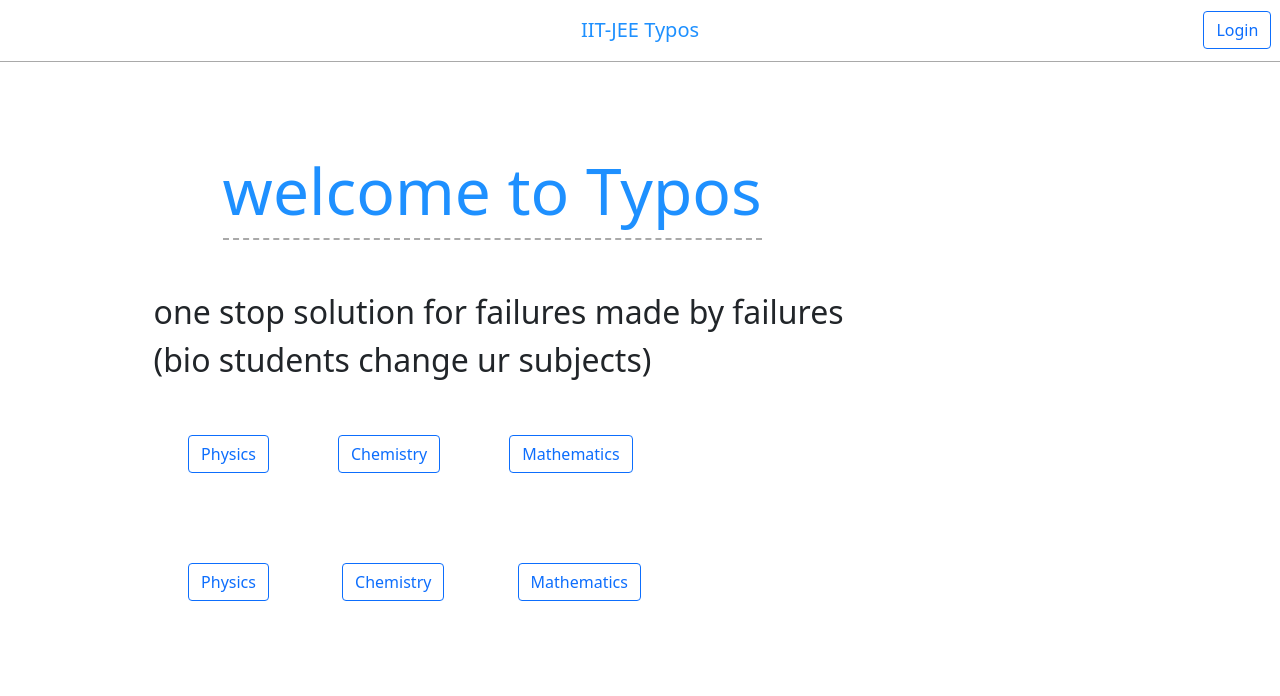
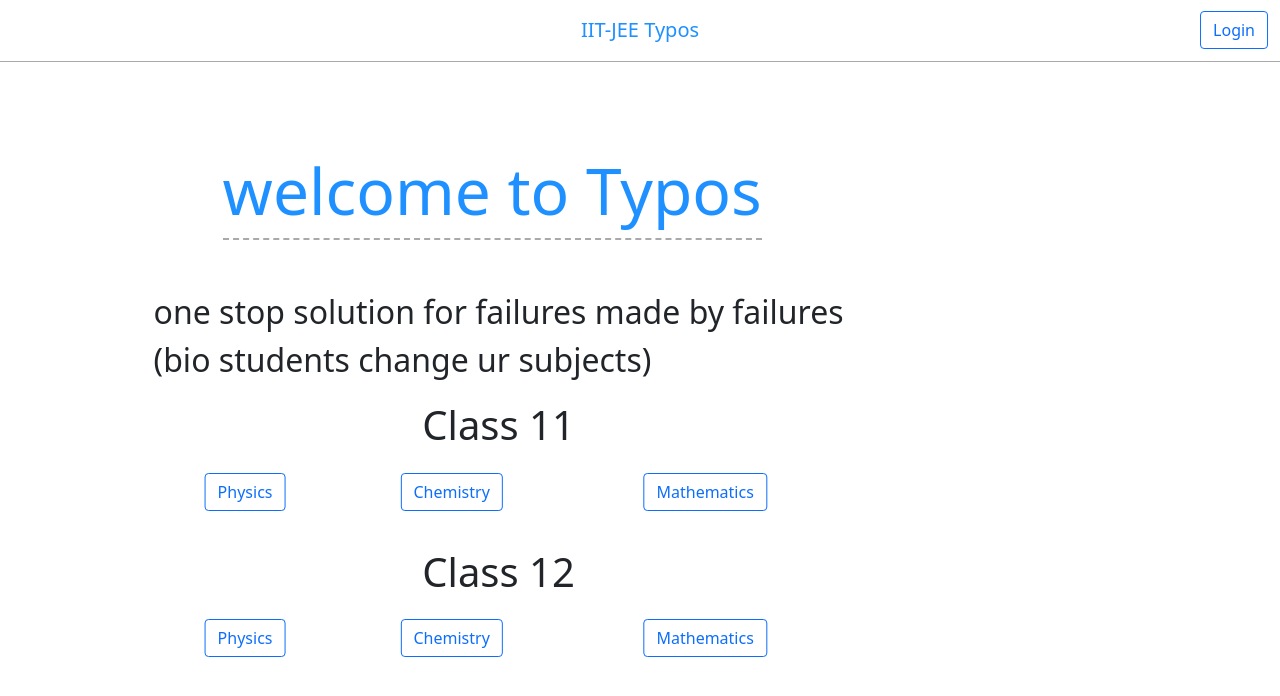
Before and after one commit to RachitKumar205/cloud_brochure, a Django app: page / in a window 1280 px wide. Shown: the top 696 px of the page. Run offline with Django 3.2, Linux system fonts and the light colour scheme; lists and menus that the app fills with data are empty.

Commit message:
more changes

```diff
--- a/brochure/static/brochure/styles.css
+++ b/brochure/static/brochure/styles.css
@@ -4,13 +4,17 @@ form:hover{
 
 button:hover{
     box-shadow: 0 0px 0px 0 dodgerblue, 0 2px 10px 0 dodgerblue;
+
 }
+
 
 button{
     margin-left: 5%;
     margin-top: 5%;
     margin-bottom: 5%;
     margin-right: 5%;
+    margin-left: 50%;
+    transform: translateX(-50%);
 }
 
 .card{
--- a/brochure/templates/brochure/index.html
+++ b/brochure/templates/brochure/index.html
@@ -5,19 +5,29 @@
     <div class="hero" style="text-align: left; margin-left: 10%">
       <h1 style="color: dodgerblue; font-size: 64px;">welcome to Typos</h1>
     </div>
-    <p style="font-size: 32px; width: 100%; margin-top: 7%;" >
+    <p style="font-size: 32px; width: 100%; margin-top: 7%;">
       one stop solution for failures made by failures <br> (bio students change ur subjects)
     </p>
-    <form class="d-flex hero-flex" style="background-color: white; border-radius: 5px; ">
-      <button type="button" class="btn btn-outline-primary" >Physics</button>
-      <button type="button" class="btn btn-outline-primary" >Chemistry</button>
-      <button type="button" class="btn btn-outline-primary" >Mathematics</button>
+    <form class="d-flex hero-flex" style="background-color: white; border-radius: 5px;">
+      <table style="width: 100%;">
+        <tr><th colspan="3" class="center-text"><center><h1>Class 11</h1></center></th></tr>
+        <tr>
+          <th><button type="button" class="btn btn-outline-primary" >Physics</button></th>
+          <th><button type="button" class="btn btn-outline-primary" >Chemistry</button></th>
+          <th><button type="button" class="btn btn-outline-primary" >Mathematics</button></th>
+        </tr>
+      </table>
     </form>
 
     <form class="hero-flex" style="background-color: white; border-radius: 5px; margin-top: 3%;">
-      <button type="button" class="btn btn-outline-primary" >Physics</button>
-      <button type="button" class="btn btn-outline-primary" >Chemistry</button>
-      <button type="button" class="btn btn-outline-primary" >Mathematics</button>
+      <table style="width: 100%">
+        <tr><th colspan="3" class="center-text"><center><h1>Class 12</h1></center></th></tr>
+        <tr>
+          <th><button type="button" href="https://google.com/" class="btn btn-outline-primary" >Physics</button></th>
+          <th><button type="button" class="btn btn-outline-primary" >Chemistry</button></th>
+          <th><button type="button" class="btn btn-outline-primary" >Mathematics</button></th>
+        </tr>
+      </table>
     </form>
 </div>
 
```
